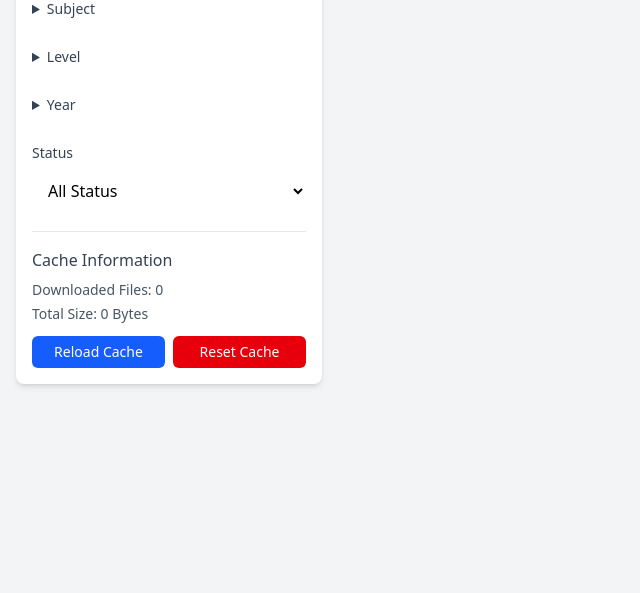
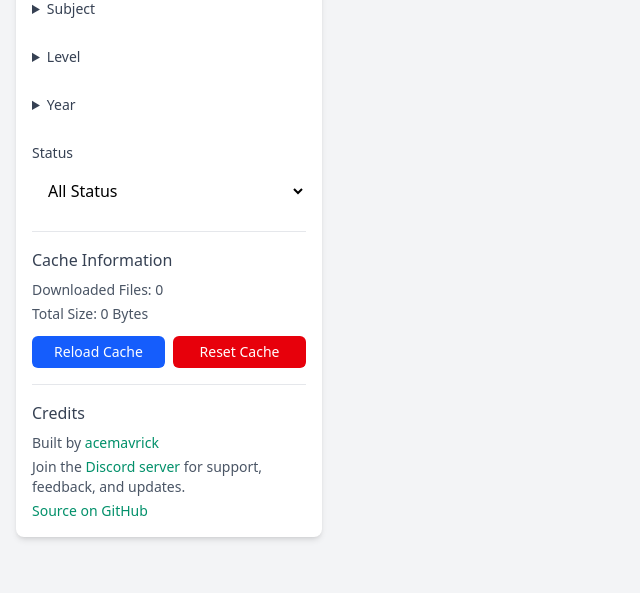
Before and after one commit to acemavrick/uil-dl, a Python web app: template webapp/templates/index.html in a window 1280 px wide. Shown: the part 398-991 px from the top of the page, without its empty margins (0-640 px from the left). Before the commit the page ends 785 px from the top, so only its background shows below. Run offline with Jinja, Linux system fonts and the light colour scheme; the template is opened without the code that fills it, so the values that code supplies are empty.

Commit message:
added credits

```diff
--- a/webapp/static/css/out.css
+++ b/webapp/static/css/out.css
@@ -279,6 +279,9 @@
   }
   .mr-2 {
     margin-right: calc(var(--spacing) * 2);
+  }
+  .mb-1 {
+    margin-bottom: calc(var(--spacing) * 1);
   }
   .mb-2 {
     margin-bottom: calc(var(--spacing) * 2);
@@ -750,6 +753,13 @@
     &:hover {
       @media (hover: hover) {
         color: var(--color-blue-800);
+      }
+    }
+  }
+  .hover\:underline {
+    &:hover {
+      @media (hover: hover) {
+        text-decoration-line: underline;
       }
     }
   }
--- a/webapp/templates/index.html
+++ b/webapp/templates/index.html
@@ -162,6 +162,23 @@
                             </button>
                         </div>
                     </div>
+
+                    <!-- credits -->
+                    <div class="border-t border-gray-200 dark:border-gray-700 pt-4 mt-4">
+                        <h3 class="text-md font-medium mb-2 text-gray-700 dark:text-gray-200">Credits</h3>
+                        <div class="text-sm text-gray-600 dark:text-gray-300">
+                            <p class="mb-1">Built by
+                                <a href="https://github.com/acemavrick" target="_blank" rel="noopener noreferrer" class="text-emerald-700 dark:text-emerald-300 hover:underline">acemavrick</a>
+                            </p>
+                            <p class="mb-1">Join the
+                                <a href="https://discord.gg/a6DdBaebPk" target="_blank" rel="noopener noreferrer" class="text-emerald-700 dark:text-emerald-300 hover:underline">Discord server</a>
+                                for support, feedback, and updates.
+                            </p>
+                            <p>
+                                <a href="https://github.com/acemavrick/uil-dl/tree/standalone" target="_blank" rel="noopener noreferrer" class="text-emerald-700 dark:text-emerald-300 hover:underline">Source on GitHub</a>
+                            </p>
+                        </div>
+                    </div>
                 </div>
             </div>
 
```
